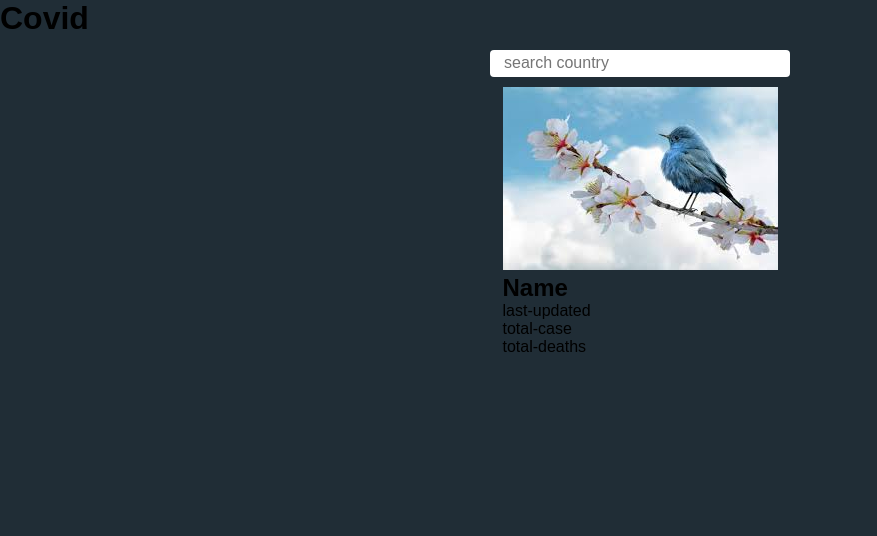
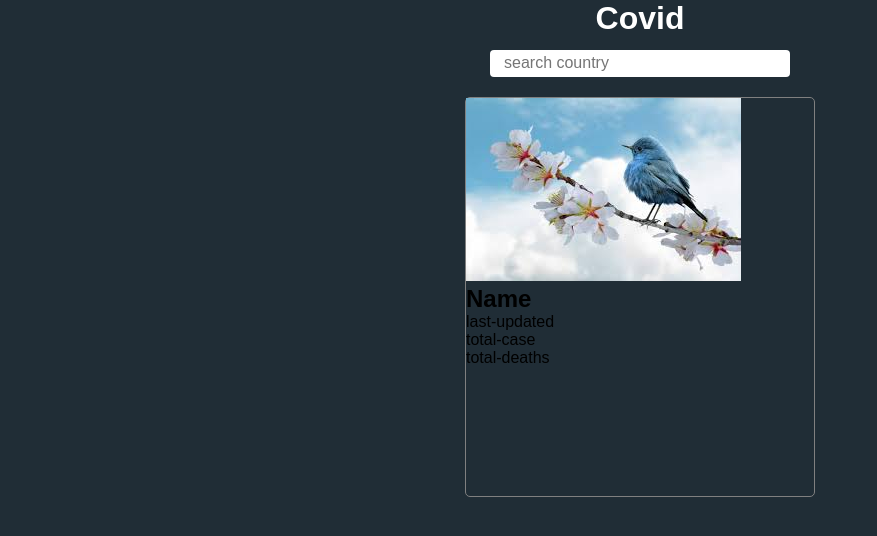
Before and after one commit to wankhedesagar/covid-app, a React (Create React App) app: page / in a window 1280 px wide. Shown: the top 536 px of the page, without its empty margins (0-877 px from the left). Built offline with nearby package versions, Linux system fonts and the light colour scheme.

Commit message:
add h1 css and add css of classname card div

```diff
--- a/src/component/Covid.css
+++ b/src/component/Covid.css
@@ -25,3 +25,16 @@ input {
 ::placeholder {
   font-size: 16px;
 }
+
+h1 {
+  text-align: center;
+  color: #fff;
+}
+
+.card {
+  width: 350px;
+  height: 400px;
+  margin: 10px 20px;
+  border: 1px solid gray;
+  border-radius: 5px;
+}
```
